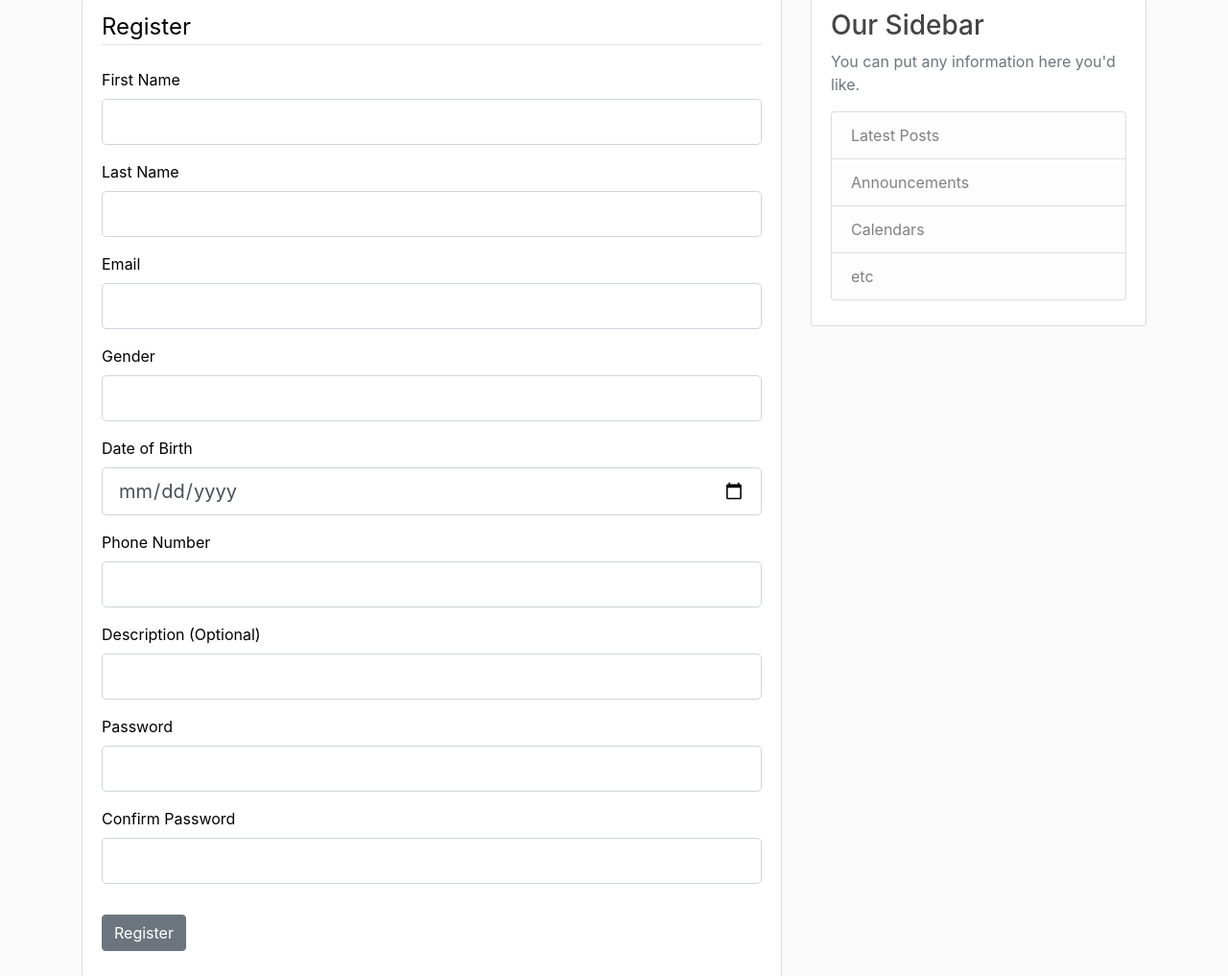
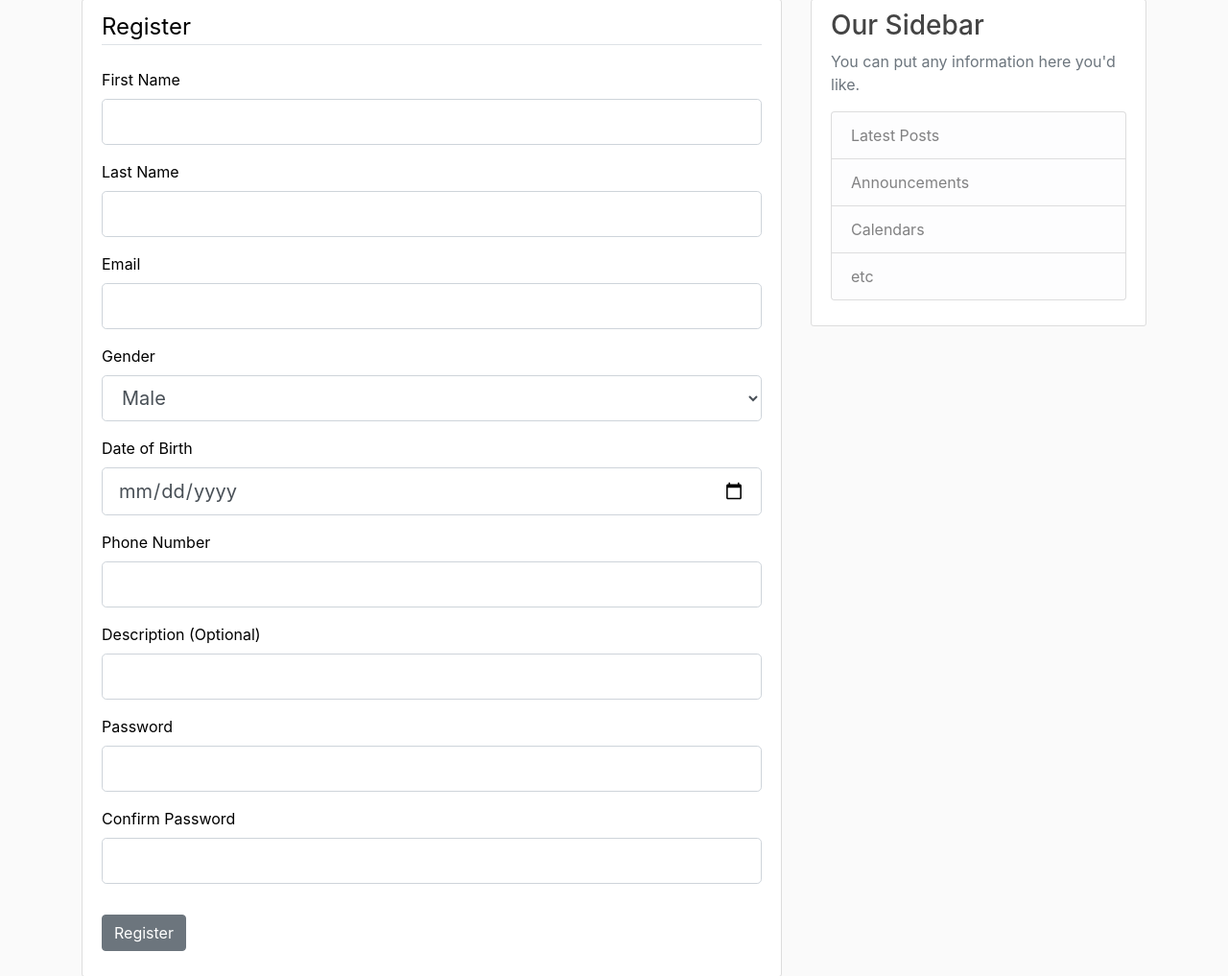
Before and after one commit to Aymen-Mohammednur/InterNect, a Flask app: page /register in a window 1280 px wide. Shown: the part 129-1146 px from the top of the page at 96% size. Run offline with Flask 2, Linux system fonts and the light colour scheme; parts of the project's set-up code (start-up, migrations or seed data) failed here and were passed over; some libraries are stand-ins or nearby versions.

Commit message:
Added dropdown for gender

```diff
--- a/interNect/intern/forms.py
+++ b/interNect/intern/forms.py
@@ -1,7 +1,7 @@
 from flask_wtf import FlaskForm
 from flask_wtf.file import FileField,FileAllowed
 from flask_login import current_user
-from wtforms import  StringField,PasswordField,SubmitField,BooleanField
+from wtforms import  StringField,PasswordField,SubmitField,BooleanField,SelectField
 from wtforms.fields.html5 import DateField
 from wtforms.validators import DataRequired,EqualTo,Length,Email,email_validator,ValidationError
 
@@ -11,7 +11,7 @@ class InternRegistrationForm(FlaskForm):
     last_name = StringField('Last Name', validators=[DataRequired(),
                                             Length(min=2, max=15)])
     email = StringField('Email', validators=[DataRequired(), Email()])
-    gender = StringField('Gender', validators=[DataRequired()])
+    gender = SelectField('Gender',  choices = [('M', 'Male'), ('F', 'Female')], validators=[DataRequired()])
     date_of_birth = DateField('Date of Birth', format='%Y-%m-%D')
     phone_number = StringField('Phone Number', validators=[DataRequired()])
     description = StringField('Description (Optional)')
--- a/interNect/templates/intern_register.html
+++ b/interNect/templates/intern_register.html
@@ -4,6 +4,7 @@
 
     <div class="content-section">
         <form method="post" action="">
+            {{ form.hidden_tag() }}
             <fieldset class="form-group">
                 <legend class="border-bottom mb-4">Register</legend>
 
```
